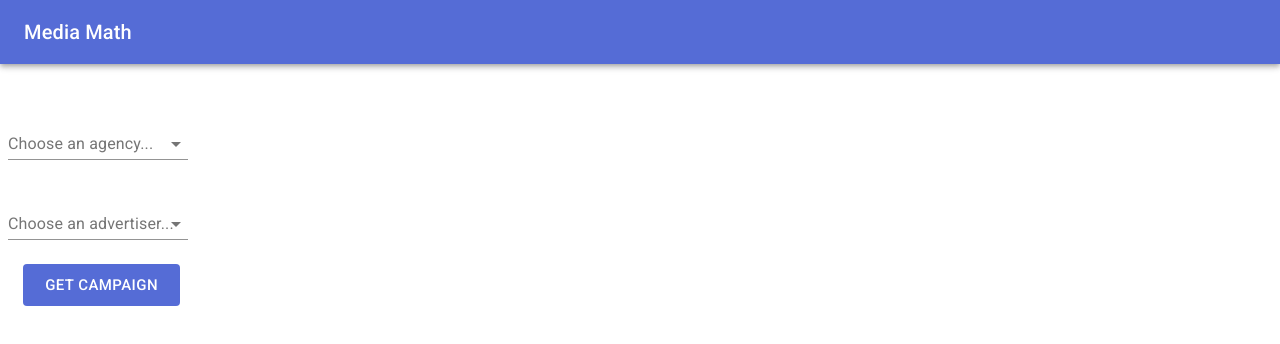
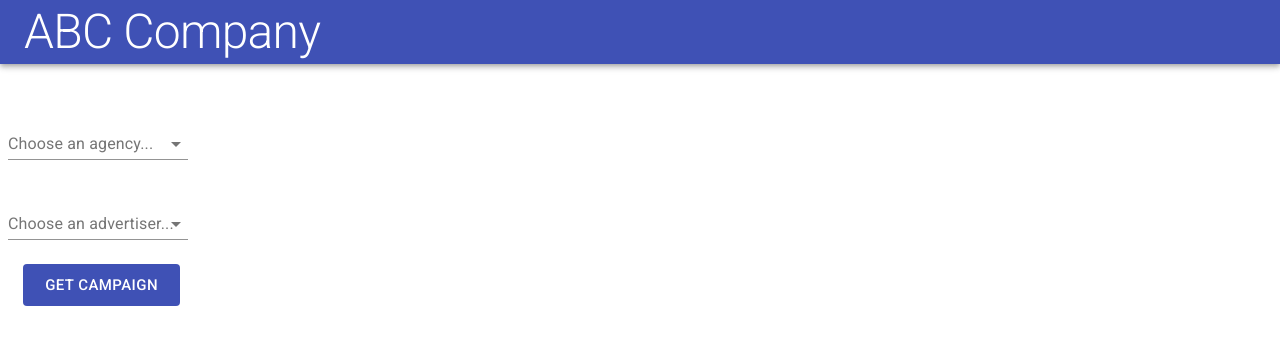
Before and after one commit to gr8fuljoe5/campaign-manager-nextjs, a Next.js app: page / in a window 1280 px wide. Shown: the top 344 px of the page. Built offline with nearby package versions, Linux system fonts and the light colour scheme.

Commit message:
renaming and theming

```diff
--- a/components/GlobalHeader/index.js
+++ b/components/GlobalHeader/index.js
@@ -1,22 +1,30 @@
 import AppBar from "@material-ui/core/AppBar";
+import { createStyles, makeStyles } from "@material-ui/core/styles";
 import Toolbar from "@material-ui/core/Toolbar";
 import Typography from "@material-ui/core/Typography";
 import React from "react";
 
-// const useStyles = makeStyles((theme) =>
-//   createStyles({
-//     title: {
-//       flexGrow: 1,
-//       color: theme.palette.secondary,
-//     },
-//   })
-// );
+const useStyles = makeStyles((theme) =>
+  createStyles({
+    AppBar: {
+      flexGrow: 1,
+      color: theme.palette.primary.contrastText,
+      backgroundColor: theme.palette.primary.main,
+    },
+    title: {
+      fontSize: theme.typography.h3.fontSize,
+    },
+  })
+);
 
 const Header = () => {
+  const classes = useStyles();
   return (
-    <AppBar position="static">
+    <AppBar position="static" className={classes.AppBar}>
       <Toolbar>
-        <Typography variant="h6">Media Math</Typography>
+        <Typography variant="h1" className={classes.title}>
+          ABC Company
+        </Typography>
       </Toolbar>
     </AppBar>
   );
--- a/utils/theme.js
+++ b/utils/theme.js
@@ -4,12 +4,6 @@
 // Create a theme instance.
 const theme = createMuiTheme({
   palette: {
-    primary: {
-      main: "#556cd6",
-    },
-    secondary: {
-      main: "#19857b",
-    },
     error: {
       main: red.A400,
     },
```
Also changed, not shown: 1 other file (tests, documents, lock files or other folders).
